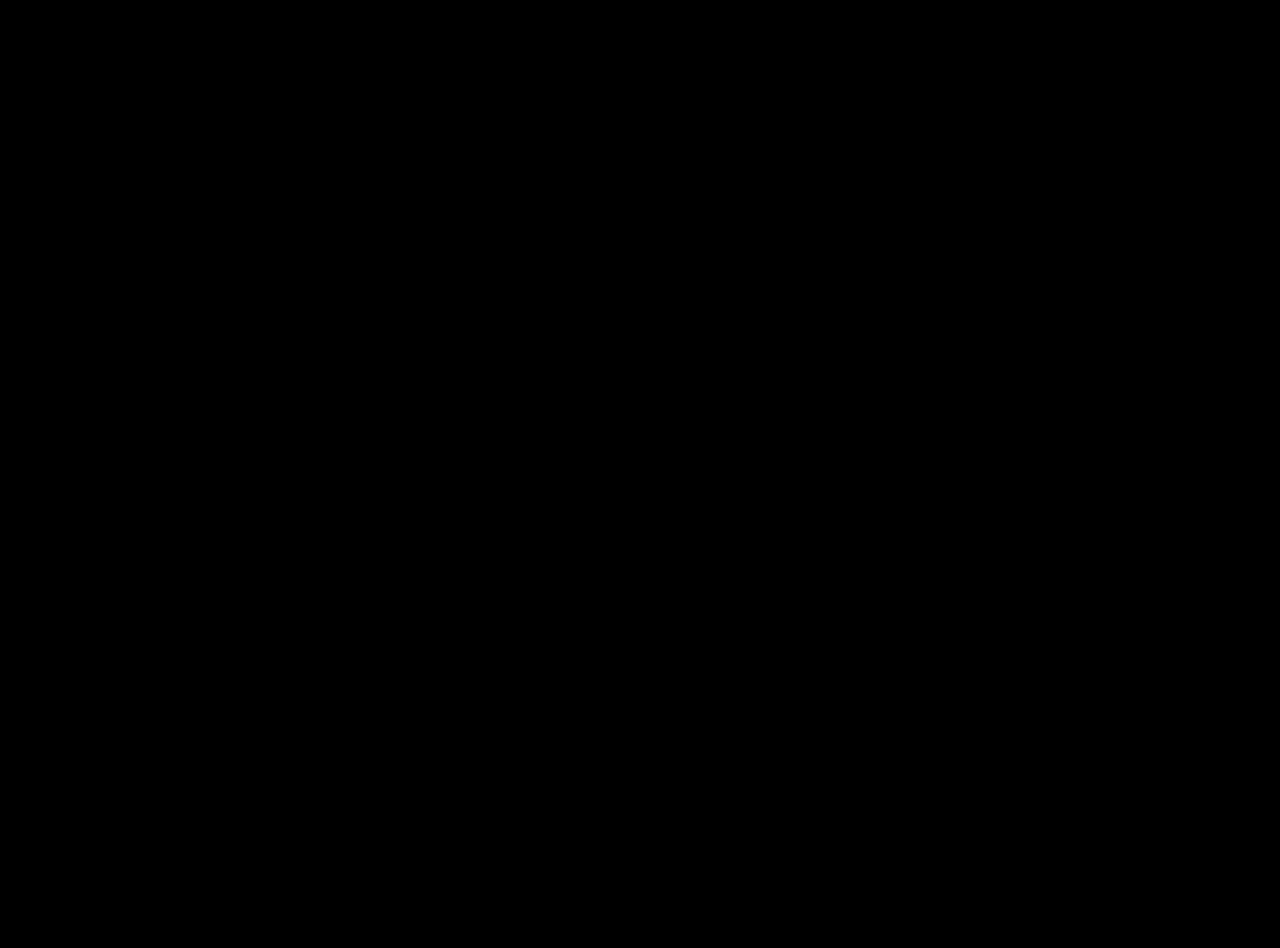
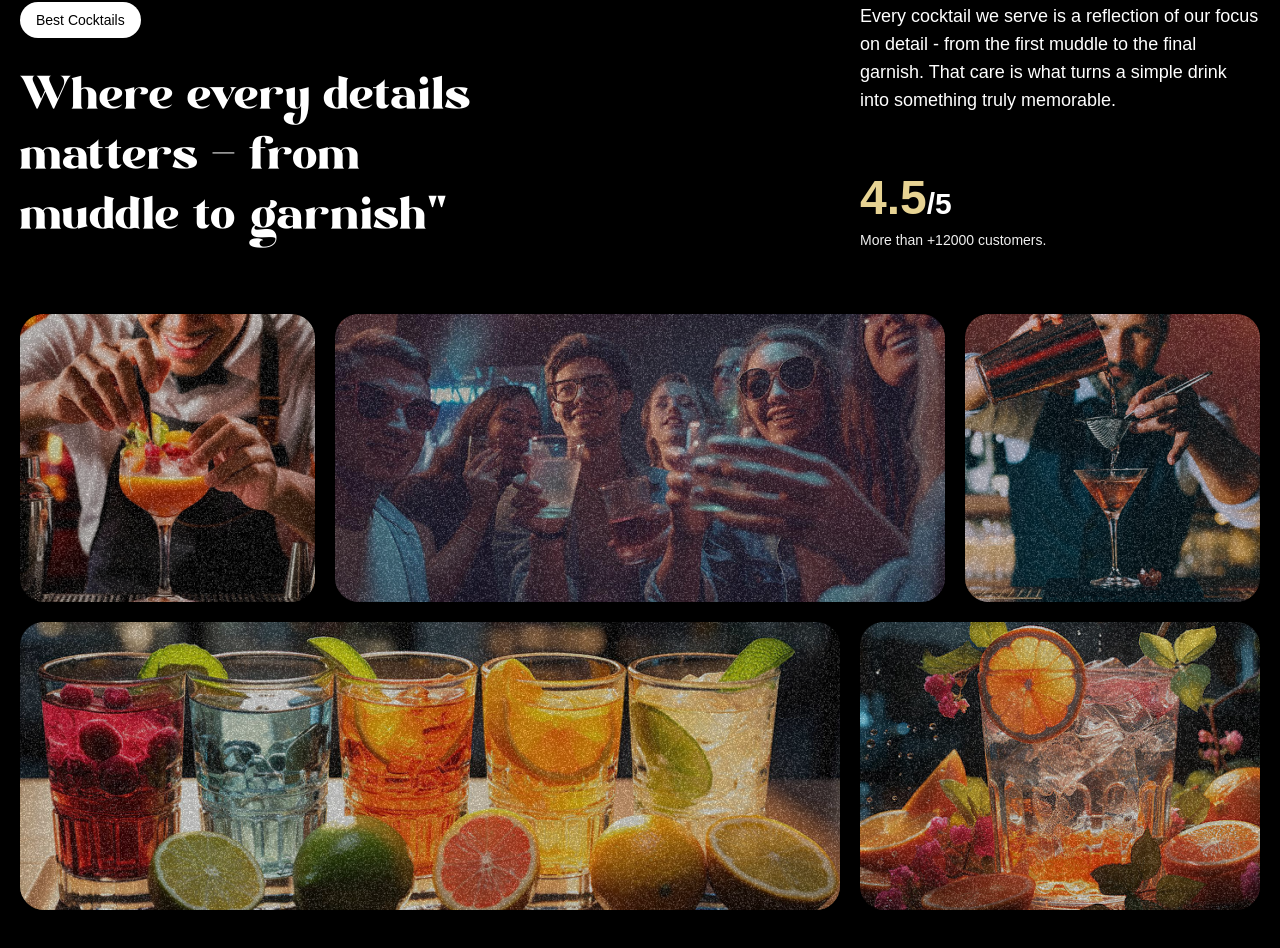
Before and after one commit to greg-motion-dev/cocktail-website, a Next.js app: page / in a window 1280 px wide. Shown: the part 1710-2658 px from the top of the page. Before the commit the page ends 1600 px from the top, so only its background shows below. Built offline with nearby package versions, Linux system fonts and the light colour scheme; a web font is replaced by a local one.

Commit message:
Finalized about section.

```diff
--- a/src/app/page.tsx
+++ b/src/app/page.tsx
@@ -8,6 +8,7 @@
 import Navbar from "@/components/Navbar";
 import Hero from "@/components/Hero";
 import Cocktails from "@/components/Cocktails";
+import About from "@/components/About";
 
 gsap.registerPlugin(ScrollTrigger, SplitText);
 
@@ -29,6 +30,7 @@
       <Navbar />
       <Hero />
       <Cocktails />
+      <About />
     </main>
   );
 }
--- /dev/null
+++ b/src/components/About.tsx
@@ -0,0 +1,95 @@
+"use client";
+
+import { useGSAP } from "@gsap/react";
+import gsap from "gsap";
+import { SplitText } from "gsap/SplitText";
+
+export default function About() {
+  useGSAP(() => {
+    const titleSplit = SplitText.create("#about h2", {
+      type: "words",
+    });
+
+    const scrollTimeline = gsap.timeline({
+      scrollTrigger: {
+        trigger: "#about",
+        start: "top center",
+      },
+    });
+
+    scrollTimeline
+      .from(titleSplit.words, {
+        opacity: 0,
+        duration: 1,
+        yPercent: 100,
+        ease: "expo.out",
+        stagger: 0.02,
+      })
+      .from(
+        ".top-grid div, .bottom-grid div",
+        {
+          opacity: 0,
+          duration: 1,
+          ease: "power1.inOut",
+          stagger: 0.04,
+        },
+        "-=0.5",
+      );
+  });
+
+  return (
+    <div id="about">
+      <div className="mb-16 md:px-0 px-5">
+        <div className="content">
+          <div className="md:col-span-8">
+            <p className="badge">Best Cocktails</p>
+            <h2>
+              Where every details matters <span className="text-white">-</span>{" "}
+              from muddle to garnish"
+            </h2>
+          </div>
+
+          <div className="sub-content">
+            <p>
+              Every cocktail we serve is a reflection of our focus on detail -
+              from the first muddle to the final garnish. That care is what
+              turns a simple drink into something truly memorable.
+            </p>
+            <div>
+              <p className="md:text-3xl text-xl font-bold">
+                <span>4.5</span>/5
+              </p>
+              <p className="text-sm text-white-100">
+                More than +12000 customers.
+              </p>
+            </div>
+          </div>
+        </div>
+      </div>
+      <div className="top-grid">
+        <div className="md:col-span-3">
+          <div className="noisy" />
+          <img src="/images/abt1.png" alt="grid-img-1" />
+        </div>
+        <div className="md:col-span-6">
+          <div className="noisy" />
+          <img src="/images/abt2.png" alt="grid-img-2" />
+        </div>
+        <div className="md:col-span-3">
+          <div className="noisy" />
+          <img src="/images/abt5.png" alt="grid-img-5" />
+        </div>
+      </div>
+      <div className="bottom-grid">
+        <div className="md:col-span-8">
+          <div className="noisy" />
+          <img src="/images/abt3.png" alt="grid-img-3" />
+        </div>
+        <div className="md:col-span-4">
+          <div className="noisy" />
+          <img src="/images/abt4.png" alt="grid-img-4" />
+        </div>
+      </div>
+    </div>
+  );
+}
```
